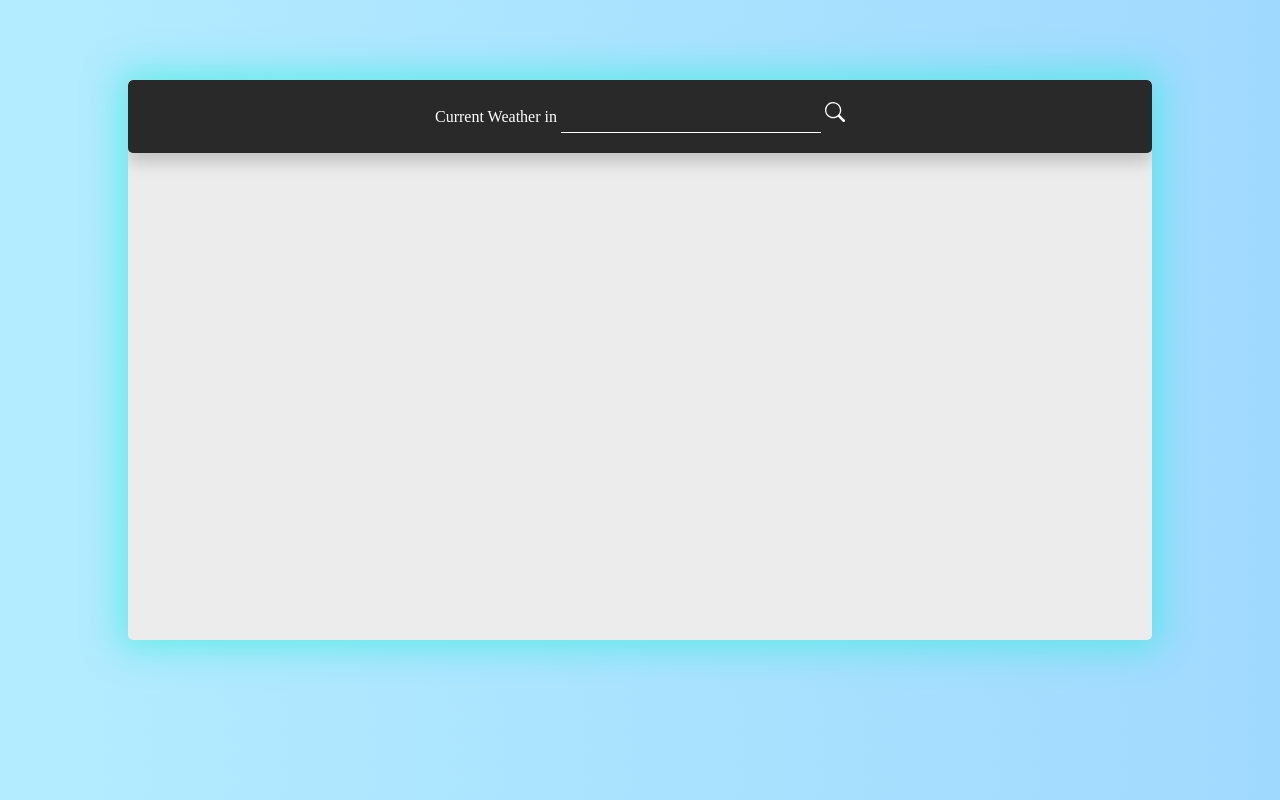
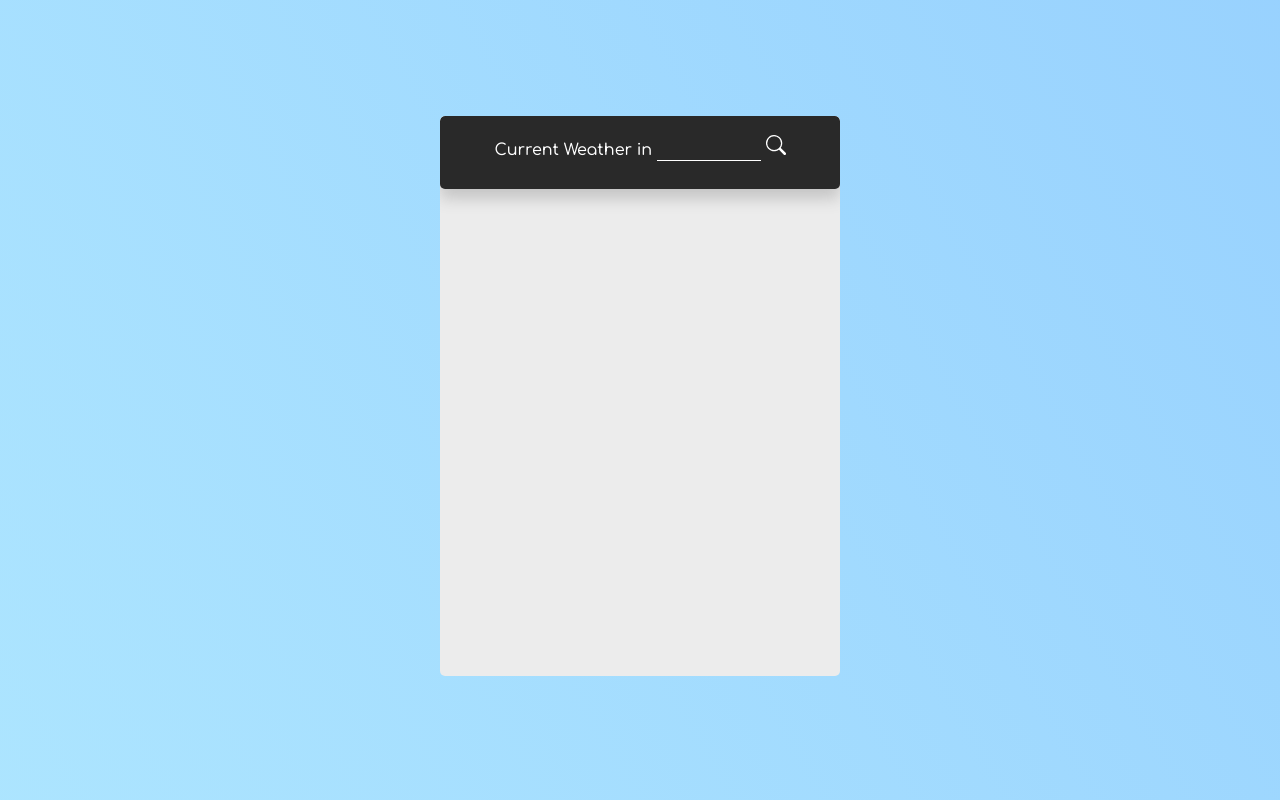
Before and after one commit to gabrielelobosco/Weather-WebApp, a plain HTML site: page index.html in a window 1280 px wide. Drawn offline with nearby package versions, Linux system fonts and the light colour scheme.

Commit message:
Appearence Changes - Enter as a trigger
Some easy Appearence Changes comes with this update. Also the enter key is now a trigger to call the core function and see the requested weather infos.

```diff
--- a/index.html
+++ b/index.html
@@ -1,16 +1,23 @@
 <!DOCTYPE html>
-<html>
+<html lang="en">
 <head>
+    <meta charset="UTF-8">
     <meta name="viewport" content="width=device-width, initial-scale=1.0">
-        <script src="https://ajax.googleapis.com/ajax/libs/jquery/3.6.0/jquery.min.js"></script>
+
     <link rel="stylesheet" href="style.css">
     <script src="script.js"></script>
+
     <title>Weather App</title>
+
+    <script src="https://ajax.googleapis.com/ajax/libs/jquery/3.6.0/jquery.min.js"></script>
+    <link rel="preconnect" href="https://fonts.googleapis.com">
+    <link rel="preconnect" href="https://fonts.gstatic.com" crossorigin>
 </head>
 <body>
+    <div class="flex">
         <div class="container">
             <div class="searchbox">
-                <p style="display:inline;color:white;">Current Weather in </p><input type="city" autocomplete="off" id="a" name="a">
+                <p style="display:inline;color:white;">Current Weather in </p><input type="city" autocomplete="off" id="a" name="a" style="font-family: 'Comfortaa'">
                 <label>
                     <input type="submit" onClick="getweather(getElementById('a').value)" value="Detect">
                     <svg id="searchsvg" xmlns="http://www.w3.org/2000/svg" width="20" height="20" fill="white" class="bi bi-search" viewBox="0 0 16 16"> <path d="M11.742 10.344a6.5 6.5 0 1 0-1.397 1.398h-.001c.03.04.062.078.098.115l3.85 3.85a1 1 0 0 0 1.415-1.414l-3.85-3.85a1.007 1.007 0 0 0-.115-.1zM12 6.5a5.5 5.5 0 1 1-11 0 5.5 5.5 0 0 1 11 0z"/> </svg>
@@ -36,6 +43,11 @@
                 <div class="line2">
                     <p id="sunrise"></p><p id="separe"> | </p><p id="sunset"></p>
                 </div>
+            </div>
+        </div>
+    </div>
+</body>
+</html>
 
 <script>
     hr = document.getElementById("hr");
@@ -52,9 +64,13 @@
 
     separe2 = document.getElementById("separe2");
     separe2.style.display = "none";
+
+    var input = document.getElementById('a');
+
+    input.addEventListener("keypress", function(event) {
+        if (event.key === "Enter") {
+            event.preventDefault();
+            getweather(document.getElementById('a').value);
+  }
+});
 </script>
-
-            </div>
-        </div>
-    </body>
-</html>
--- a/script.js
+++ b/script.js
@@ -3,7 +3,6 @@ function getweather(a) {
     $URL = "https://api.openweathermap.org/data/2.5/weather?q=" + a + "&appid=4baa298ea0cc0c7bcb2f8de5d304cf50&units=metric";
 
     $.getJSON($URL, function( data ) {
-
 
         weather_desc = JSON.stringify(data.weather[0].main);
         weather_temp = JSON.stringify(data.main.temp);
--- a/style.css
+++ b/style.css
@@ -9,38 +9,20 @@ body {
     animation: gradient 5s linear infinite;
 }
 
-@keyframes gradient {
-    0% {
-        background-position: 0% 50%;
-    }
-    50% {
-        background-position: 100% 50%;
-    }
-    100% {
-        background-position: 0% 50%;
-    }
-}
-
-.sunnyanimation {
-    animation: sunny 5s linear infinite;
-}
-
-@keyframes sunny {
-    from {transform: rotate(0)}
-    to {transform: rotate(360deg);}
+.flex {
+    display: flex;
+    align-items: center;
+    justify-content: center;
+    flex-wrap: nowrap;
+    height: 97vh;
 }
 
 .container {
-    position: absolute;
-    top: 10%;
     height: 35rem;
-    left: 10%;
-    right: 10%;
-    width: 80%;
+    width: 400px;
     border-radius: 5px;
     background-color: rgb(236, 236, 236);
     overflow: hidden;
-    box-shadow: 0px 0px 35px 8px rgba(35, 236, 216, 0.541);
 }
 
 .searchbox {
@@ -51,6 +33,7 @@ body {
     border-radius: 5px;
     text-align: center;
     box-shadow: 0px 10px 15px 0px #c5c5c5;
+    font-family: 'Comfortaa';
 }
 
 input[type=city] {
@@ -73,6 +56,15 @@ input[type=city]:focus {
 
 input[type=submit] {
     display: none;
+}
+
+#searchsvg {
+    transform: rotate(0deg);
+    transition: all 1s;
+}
+
+#searchsvg:hover {
+    transform: rotate(90deg);
 }
 
 p {
@@ -130,6 +122,10 @@ hr {
     font-family: 'Comfortaa', cursive;
 }
 
+.sunnyanimation {
+    animation: sunny 5s linear infinite;
+}
+
 #weather_tmin {
     display: inline;
     color: rgb(137, 202, 255);
@@ -154,3 +150,20 @@ hr {
     display: inline;
     color: rgb(146, 146, 146);
 }
+
+@keyframes gradient {
+    0% {
+        background-position: 0% 50%;
+    }
+    50% {
+        background-position: 100% 50%;
+    }
+    100% {
+        background-position: 0% 50%;
+    }
+}
+
+@keyframes sunny {
+    from {transform: rotate(0)}
+    to {transform: rotate(360deg);}
+}
```
Lines whose indentation alone changed are shown as unchanged.
